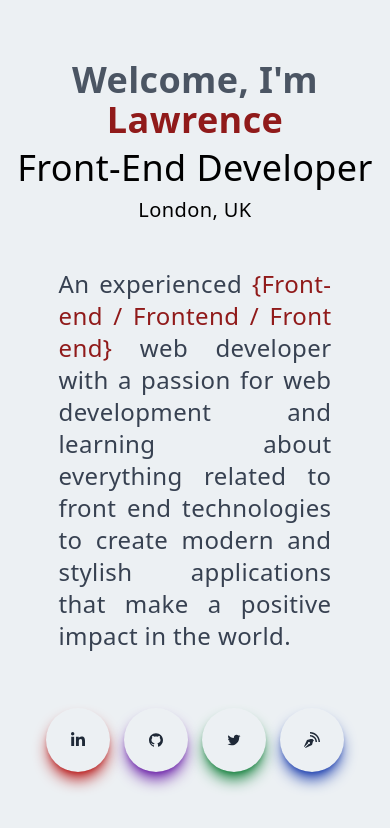
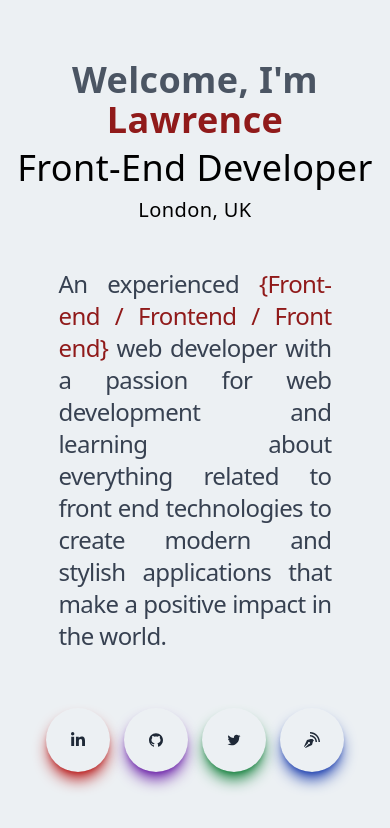
Before and after one commit to lawlawson/portfolio-july, a Next.js app: page / in a window 390 px wide. Shown: the top 828 px of the page. Built offline with nearby package versions, Linux system fonts and the light colour scheme.

Commit message:
Trying to fix text alignment on mobile

```diff
--- a/pages/components/Main.jsx
+++ b/pages/components/Main.jsx
@@ -14,7 +14,7 @@ const Main = () => {
           </h1>
           <p className='py-1 text-[#000000] text-4xl'>Front-End Developer</p>
           <p className='py-1 text-[#000000] text-xl'>London, UK</p>
-          <p className='text-gray-700 max-w-[70%] mx-auto my-10 text-2xl text-justify'>
+          <p className='text-gray-700 max-w-[70%] mx-auto my-10 text-2xl text-justify tracking-tight'>
             An experienced&nbsp;
             <span className='text-[#901a1a]'>
               &#123;Front-end / Frontend / Front end&#125;
```
